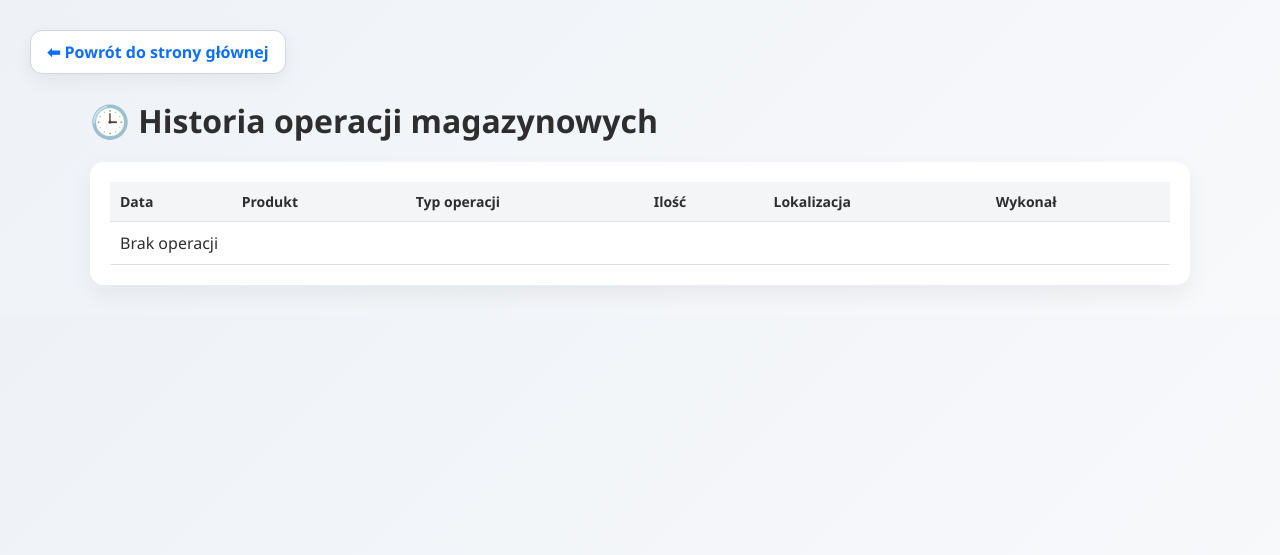
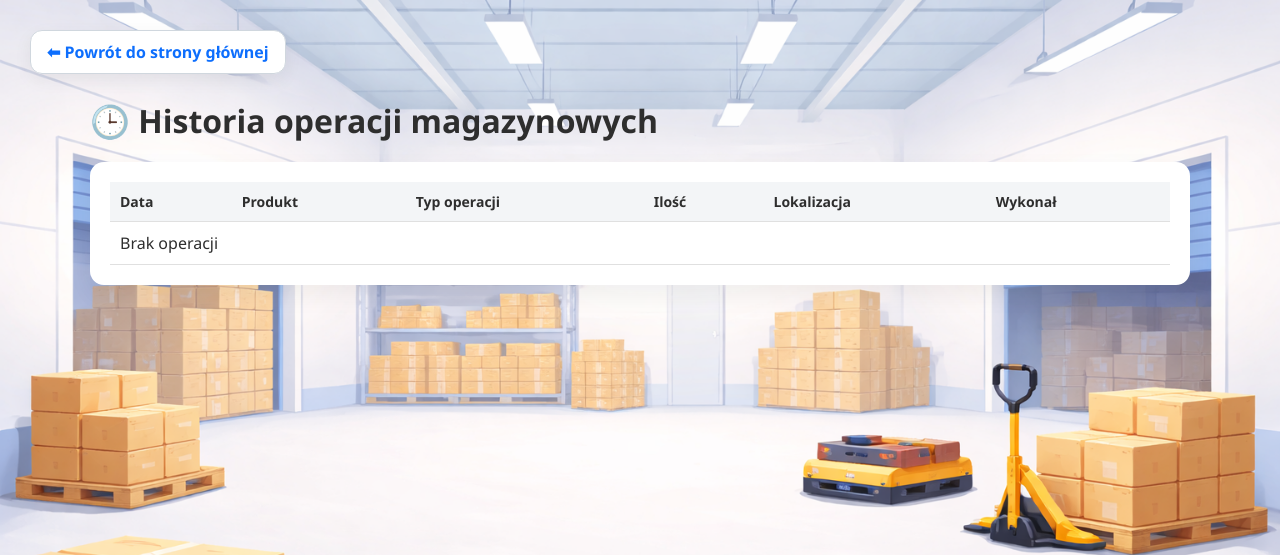
Before and after one commit to martiniooo/warehouse-management-system, a Django app: page /operations/ in a window 1280 px wide. Shown: the top 555 px of the page. Run offline with Django 5.2, Linux system fonts and the light colour scheme; the visitor is signed in with stand-in values (Sample User, id 1); data comes from the database, SQL or seed files in the repository; data that the repository does not hold is empty.

Commit message:
aktualizacja

```diff
--- a/inventory/templates/inventory/operation_history.html
+++ b/inventory/templates/inventory/operation_history.html
@@ -7,7 +7,6 @@
 
     <style>
         :root {
-            --bg-gradient: linear-gradient(135deg, #eef2f7, #f8f9fb);
             --card-bg: #ffffff;
             --text: #2e2e2e;
             --muted: #6c757d;
@@ -26,7 +25,10 @@
             padding: 30px;
             font-family: "Segoe UI", Arial, sans-serif;
             background-image: url("{% static 'images/logoo.png' %}");
-            background: var(--bg-gradient);
+            background-size: cover;
+            background-position: center;
+            background-attachment: fixed;
+
             color: var(--text);
         }
 
```
